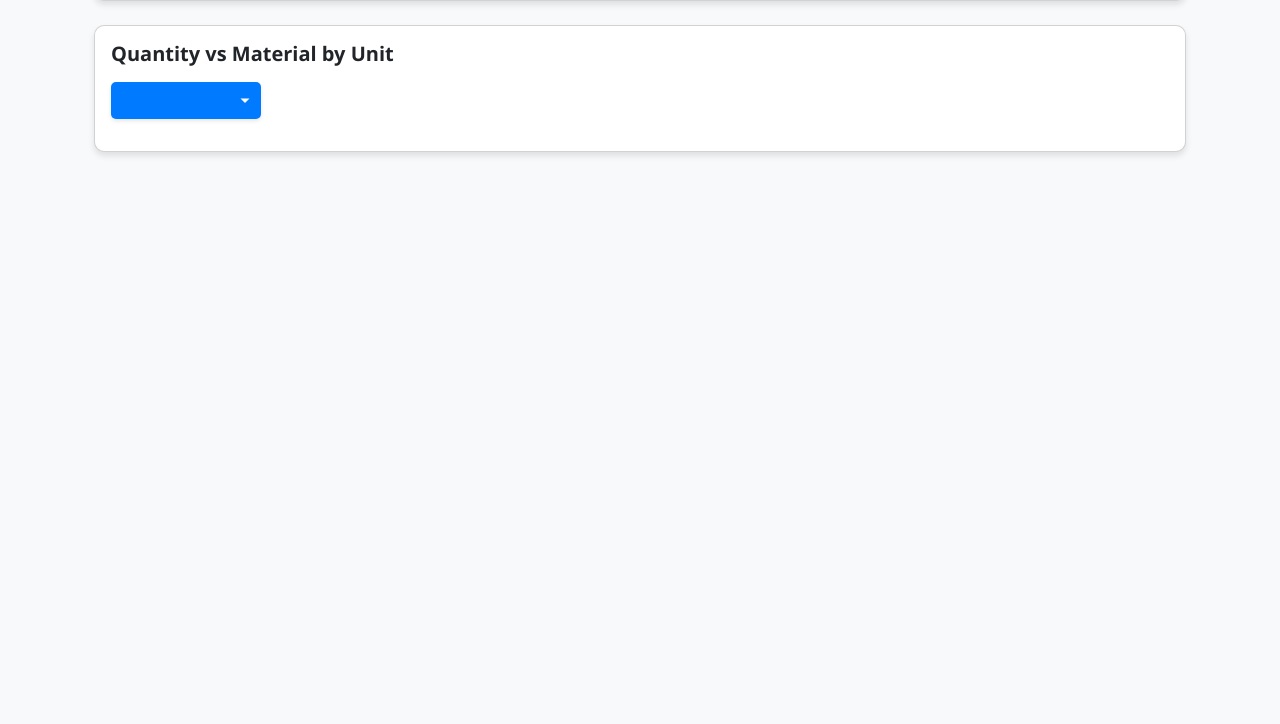
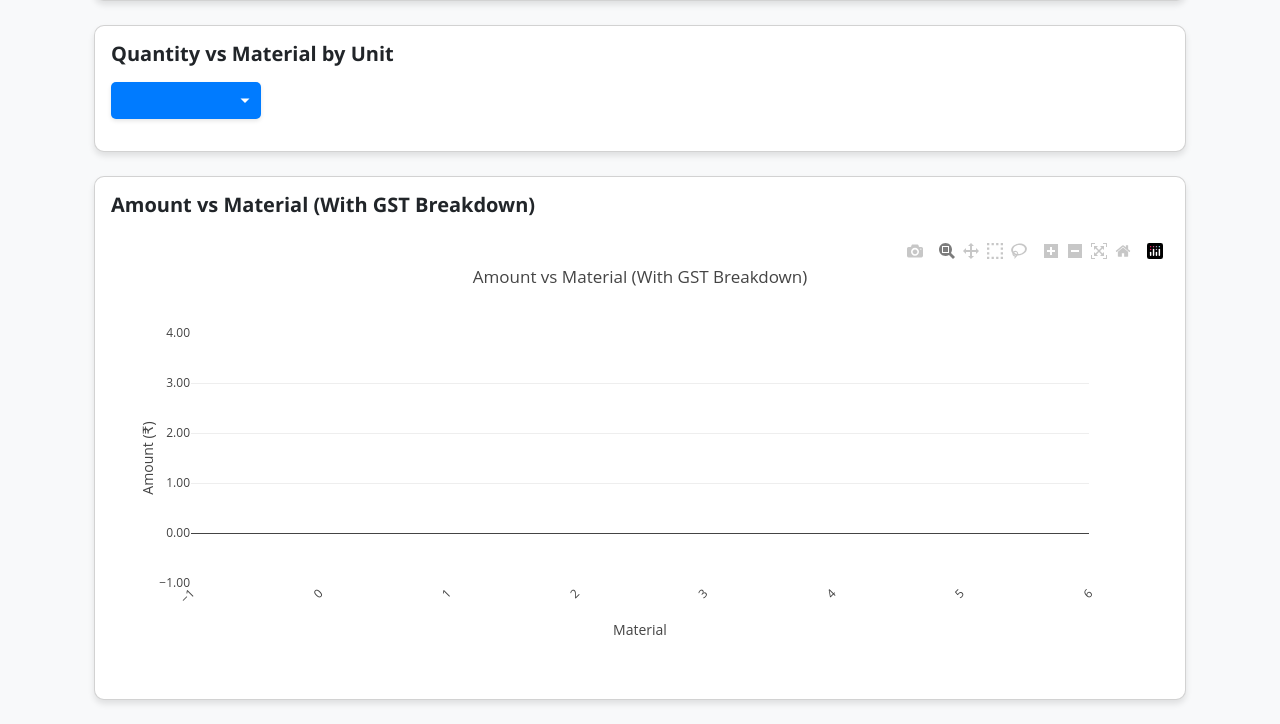
Before and after one commit to sarvesh-2109/raw_material, a Flask app: page /charts in a window 1280 px wide. Shown: the part 1454-2178 px from the top of the page. Before the commit the page ends 1610 px from the top, so only its background shows below. Run offline with Flask 3, Linux system fonts and the light colour scheme; lists and menus that the app fills with data are empty; some libraries are stand-ins or nearby versions.

Commit message:
Added the Amount vs Material Graph

```diff
--- a/app.py
+++ b/app.py
@@ -447,15 +447,37 @@
             'total_quantity': float(item[1]) if item[1] else 0
         } for item in unit_data if item[1] > 0]  # Only include non-zero quantities
 
+    amount_by_material_data = db.session.query(
+        Invoice.material,
+        db.func.sum(Invoice.amount_without_gst).label('total_amount_without_gst'),
+        db.func.sum(Invoice.cgst + Invoice.sgst + Invoice.igst).label('total_gst_amount')
+    ).filter(
+        Invoice.date.between(from_date, to_date),
+        Invoice.vendor_type == 'supplier'
+    ).group_by(
+        Invoice.material
+    ).order_by(
+        db.func.sum(Invoice.amount_without_gst).desc()
+    ).all()
+
+    amount_by_material_data = [{
+        'material': item[0] if item[0] else 'Unknown',
+        'total_amount_without_gst': float(item[1]) if item[1] else 0,
+        'total_gst_amount': float(item[2]) if item[2] else 0,
+        'total_amount_with_gst': float(item[1] + item[2]) if item[1] and item[2] is not None else float(item[1]) if item[1] else 0
+    } for item in amount_by_material_data if item[1] > 0]
+
+    # Add amount_by_material_data to the render_template call:
     return render_template('charts.html',
-                         from_date=from_date.strftime('%d/%m/%Y'),
-                         to_date=to_date.strftime('%d/%m/%Y'),
-                         total_suppliers=total_suppliers,
-                         total_purchases=total_purchases,
-                         supplier_data=supplier_data,
-                         transporter_data=transporter_data,
-                         material_data=material_data,
-                         quantity_by_unit_data=quantity_by_unit_data)
+                        from_date=from_date.strftime('%d/%m/%Y'),
+                        to_date=to_date.strftime('%d/%m/%Y'),
+                        total_suppliers=total_suppliers,
+                        total_purchases=total_purchases,
+                        supplier_data=supplier_data,
+                        transporter_data=transporter_data,
+                        material_data=material_data,
+                        quantity_by_unit_data=quantity_by_unit_data,
+                        amount_by_material_data=amount_by_material_data)
 
 
 @app.route('/edit_invoice/<int:invoice_id>', methods=['GET'])
--- a/templates/charts.html
+++ b/templates/charts.html
@@ -90,6 +90,14 @@
             <div id="quantityChart"></div>
         </div>
     </div>
+
+    <div class="card mb-4">
+        <div class="card-body">
+            <h5 class="card-title">Amount vs Material (With GST Breakdown)</h5>
+            <div id="amountMaterialChart"></div>
+        </div>
+    </div>
+
 </div>
 {% endblock %}
 
@@ -303,6 +311,93 @@
         updateQuantityChart($(this).val());
     });
 
+    // Amount vs Material Chart (Stacked Bar)
+    const amountMaterialData = JSON.parse('{{ amount_by_material_data|tojson|safe }}');
+    const materials = amountMaterialData.map(item => item.material);
+    const amountsWithoutGst = amountMaterialData.map(item => item.total_amount_without_gst);
+    const gstAmounts = amountMaterialData.map(item => item.total_gst_amount);
+    const totalAmounts = amountMaterialData.map(item => item.total_amount_with_gst);
+
+    // Sort by total amount (without GST + GST)
+    const sortedData = materials.map((material, index) => ({
+        material,
+        withoutGst: amountsWithoutGst[index],
+        gst: gstAmounts[index],
+        total: totalAmounts[index]
+    })).sort((a, b) => b.total - a.total);
+
+    const sortedMaterials = sortedData.map(item => item.material);
+    const sortedAmountsWithoutGst = sortedData.map(item => item.withoutGst);
+    const sortedGstAmounts = sortedData.map(item => item.gst);
+    const sortedTotalAmounts = sortedData.map(item => item.total);
+
+    const traceWithoutGst = {
+        x: sortedMaterials,
+        y: sortedAmountsWithoutGst,
+        name: 'Amount Without GST',
+        type: 'bar',
+        marker: {
+            color: 'rgba(55, 128, 191, 0.7)',
+            line: {
+                color: 'rgba(55, 128, 191, 1.0)',
+                width: 1
+            }
+        }
+    };
+
+    const traceGst = {
+        x: sortedMaterials,
+        y: sortedGstAmounts,
+        name: 'GST Amount',
+        type: 'bar',
+        marker: {
+            color: 'rgba(255, 99, 71, 0.7)',
+            line: {
+                color: 'rgba(255, 99, 71, 1.0)',
+                width: 1
+            }
+        },
+        text: sortedTotalAmounts.map(amount => `₹${amount.toLocaleString('en-IN', {minimumFractionDigits: 2, maximumFractionDigits: 2})}`),
+        textposition: 'top',
+        textfont: {
+            size: 12,
+            color: '#000000'
+        }
+    };
+
+    const amountMaterialLayout = {
+        title: 'Amount vs Material (With GST Breakdown)',
+        barmode: 'stack',
+        xaxis: {
+            title: 'Material',
+            tickangle: -45
+        },
+        yaxis: {
+            title: 'Amount (₹)',
+            tickformat: ',.2f'
+        },
+        margin: { b: 100, t: 100 }, // Increased top margin for text labels
+        legend: {
+            x: 1,
+            y: 1,
+            bgcolor: 'rgba(255, 255, 255, 0.5)',
+            bordercolor: 'rgba(0, 0, 0, 0.1)'
+        },
+        annotations: sortedTotalAmounts.map((amount, index) => ({
+            x: sortedMaterials[index],
+            y: amount,
+            text: `₹${amount.toLocaleString('en-IN', {minimumFractionDigits: 2, maximumFractionDigits: 2})}`,
+            showarrow: false,
+            yshift: 10,
+            font: {
+                size: 12,
+                color: '#000000'
+            }
+        }))
+    };
+
+    Plotly.newPlot('amountMaterialChart', [traceWithoutGst, traceGst], amountMaterialLayout);
+
     // Handle date filter form submission
     $('#dateFilterForm').on('submit', function(e) {
         e.preventDefault();
```
